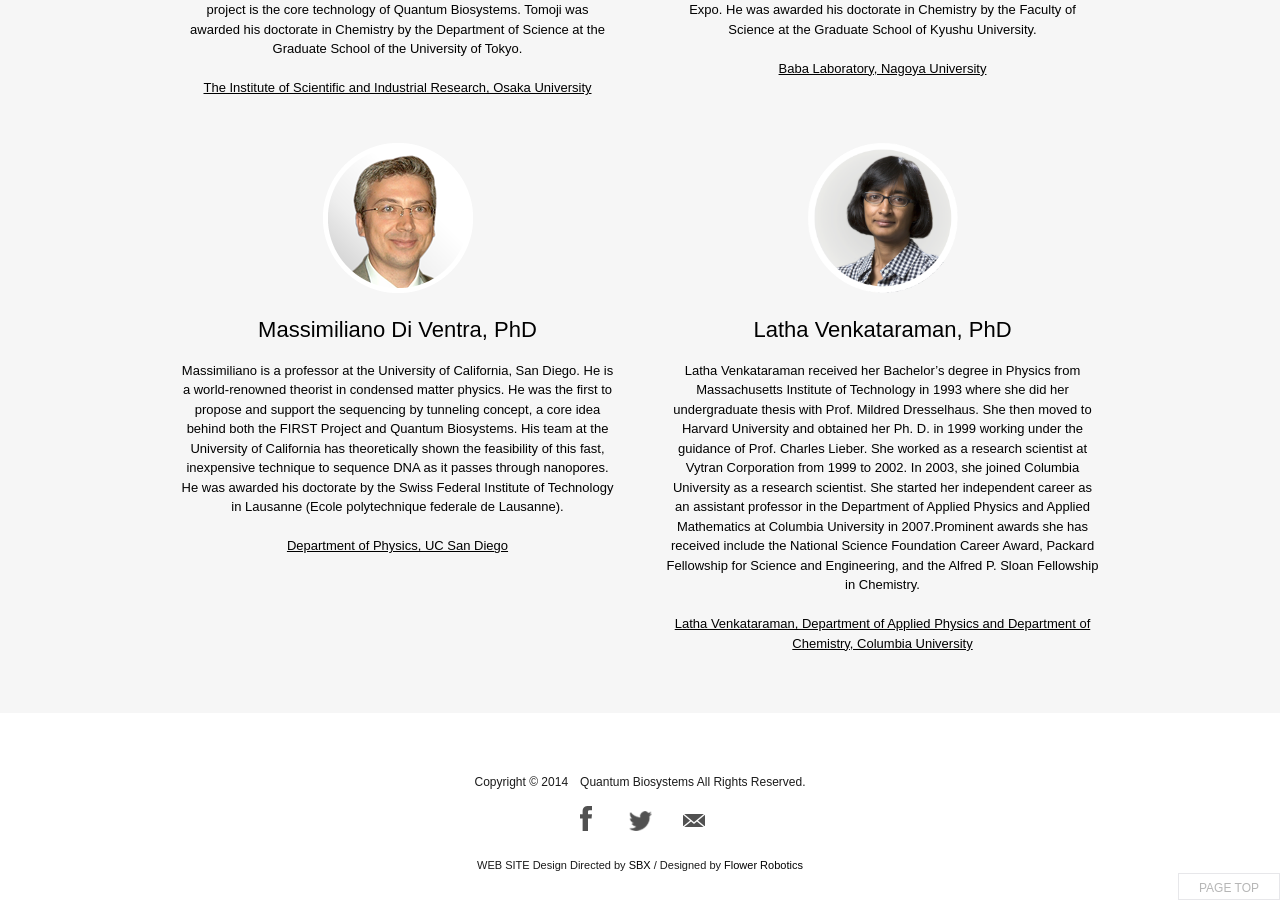
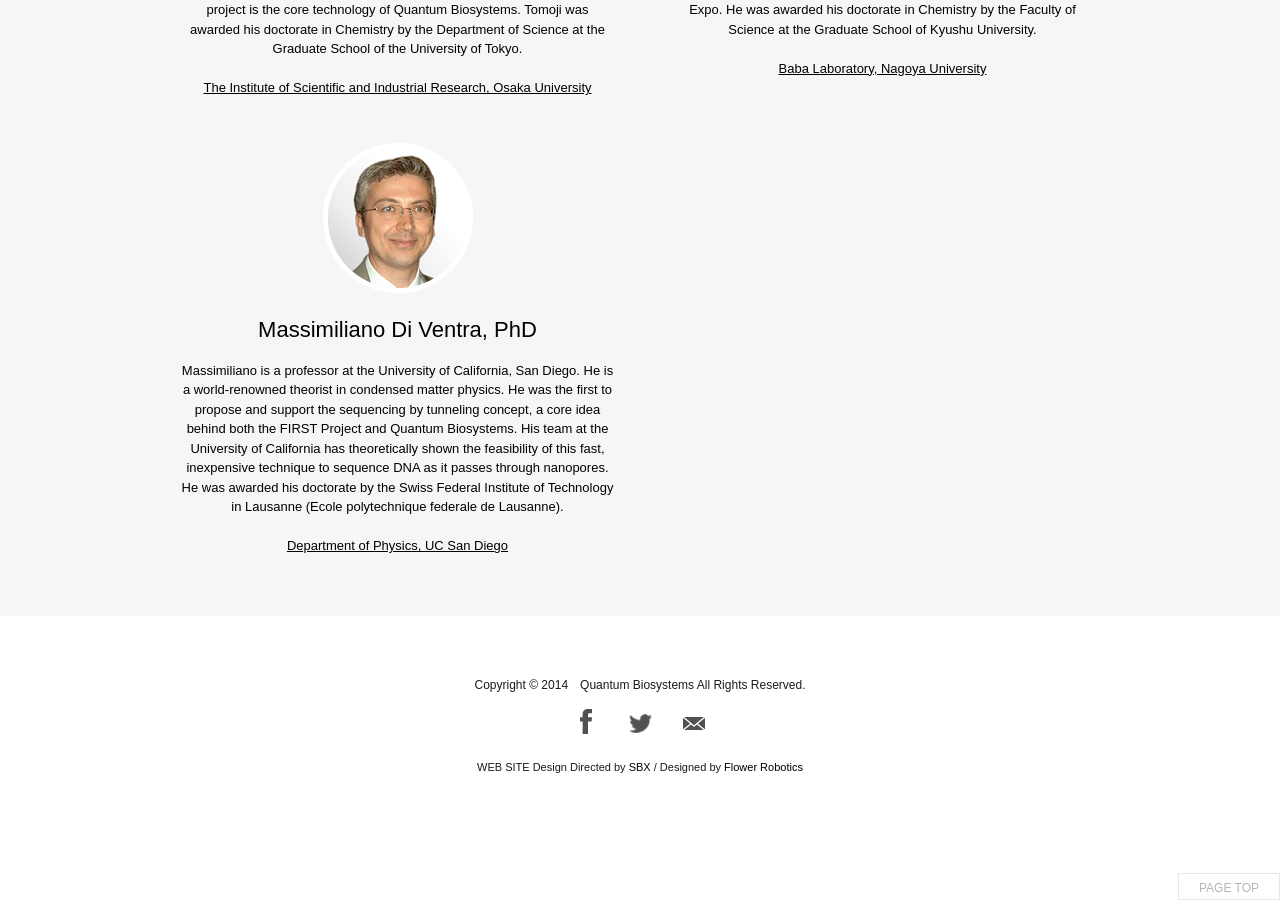
Before and after one commit to toshi33/qbcode.github.io, a Jekyll site: the page built from _about/team.html, in a window 1280 px wide and 900 px high, scrolled down 6713 px. Built offline with Jekyll 4.4.1, drawn with Linux system fonts in a browser that asks for light colours; nearby versions of some CDN libraries; some web fonts are replaced.

Commit message:
Update sciadvisors.yml

```diff
--- a/_data/team/sciadvisors.yml
+++ b/_data/team/sciadvisors.yml
@@ -45,15 +45,3 @@ members:
               <br> ナノポアメソッドの第一人者。
               <br> カリフォルニア大学の研究室では、ナノポアを使って高速かつ安価にDNA解析を行う技術の実用化の可能性を理論的に示した。
               <br> ローザンヌスイス連邦工科大学(Ecole polytechnique federale de Lausanne)博士課程修了。
-
-  - name-en: Latha Venkataraman, PhD
-    name-jp: Latha Venkataraman, PhD
-    image: /assets/img/team/team_venkataraman.png
-    dept-desc-en: Latha Venkataraman, Department of Applied Physics and Department of Chemistry, Columbia University
-    dept-desc-jp: Latha Venkataraman,コロンビア大学 応用物理学・化学科
-    dept-link: http://www.venkataramangroup.org/about-latha.html
-    about-en: >
-              Latha Venkataraman received her Bachelor’s degree in Physics from Massachusetts Institute of Technology in 1993 where she did her undergraduate thesis with Prof. Mildred Dresselhaus. She then moved to Harvard University and obtained her Ph. D. in 1999 working under the guidance of Prof. Charles Lieber. She worked as a research scientist at Vytran Corporation from 1999 to 2002. In 2003, she joined Columbia University as a research scientist. She started her independent career as an assistant professor in the Department of Applied Physics and Applied Mathematics at Columbia University in 2007.Prominent awards she has received include the National Science Foundation Career Award, Packard Fellowship for Science and Engineering, and the Alfred P. Sloan Fellowship in Chemistry.
-
-    about-jp: >
-              マサチューセッツ工科大学で、物理学を専攻し、Mildred Dresselhaus教授に師事し、Ph.D を取得。Vytran Corporationで博士研究員、２００３年にコロンビア大学にて博士研究員、2007年に准教授を経て、現職となる。アメリカ国立科学財団Career Award, Packard Fellowship for Science and Engineering, the Alfred P. Sloan Fellowship in Chemistryを受賞。
```
